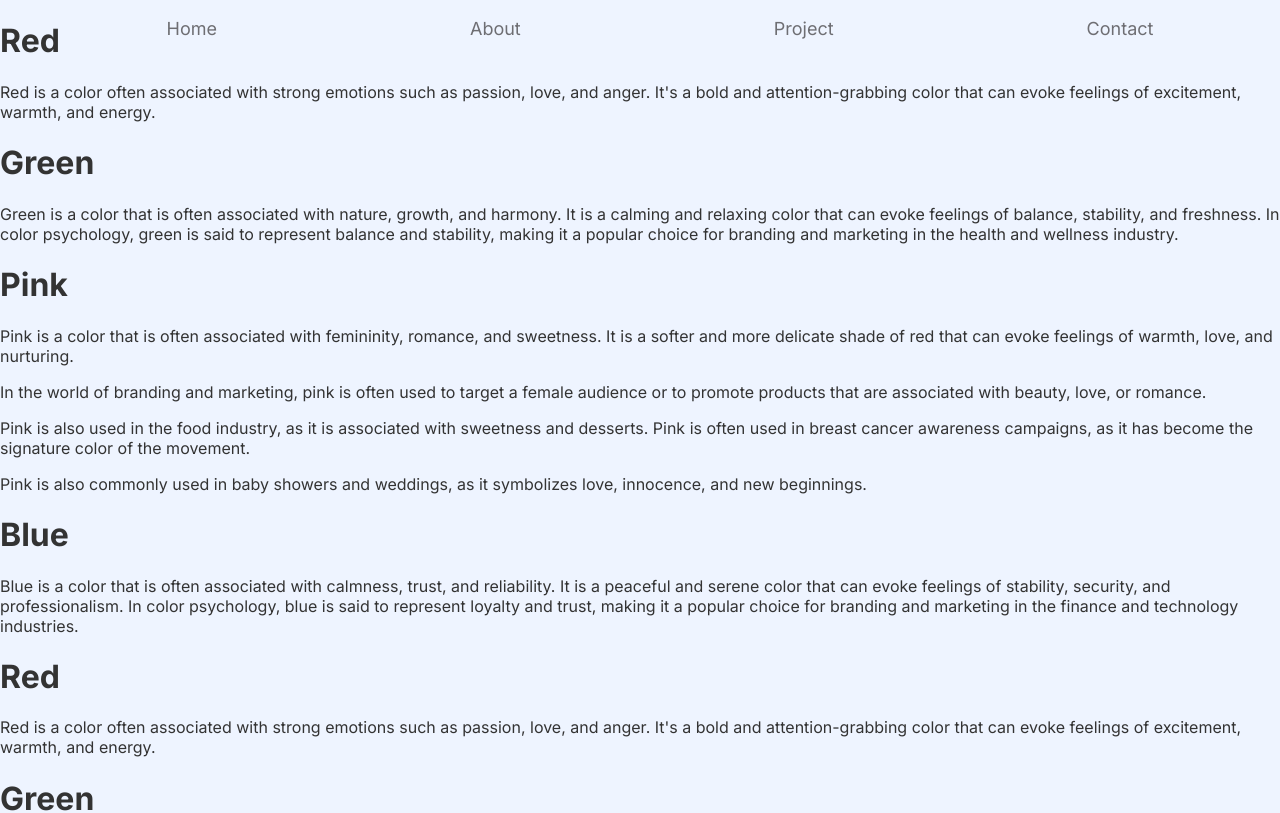
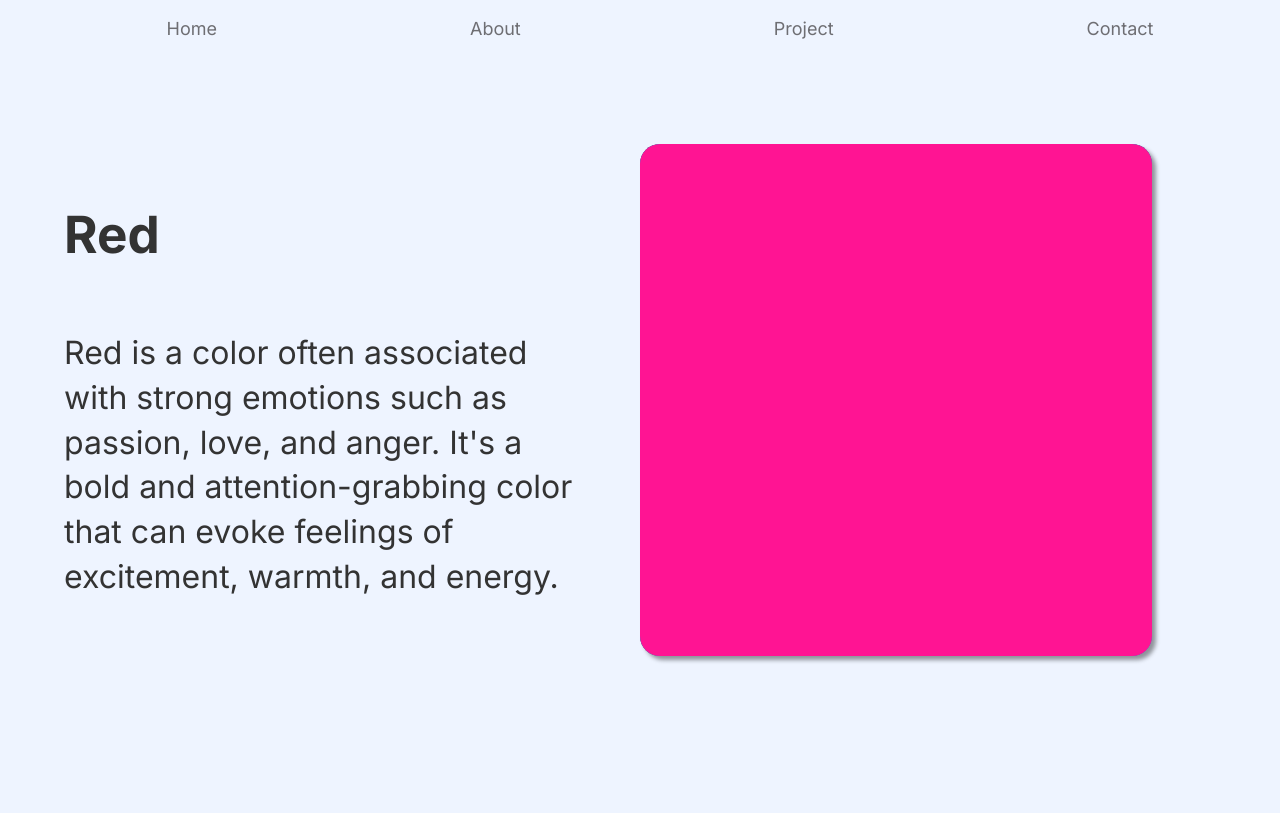
Before and after one commit to thefigtree/portfolio_24_03_11, a Next.js app: page / in a window 1280 px wide. Shown: the top 813 px of the page. Built offline with nearby package versions, Linux system fonts and the light colour scheme.

Commit message:
End: Main Css

```diff
--- a/src/app/page.module.css
+++ b/src/app/page.module.css
@@ -1,6 +1,131 @@
-.main {
+/* .main {
   height: 100vh;
-  /* background: linear-gradient(#ffa5d5, #fff); */
+} */
+
+.gallery h1 {
+  font-size: clamp(2em, 4vw, 6em);
+}
+
+.gallery p {
+  font-size: clamp(1.4em, 2.5vw, 3.5em);
+  line-height: 1.4;
+}
+
+.gallery {
+  display: flex;
+}
+
+.left {
+  width: 50%;
+}
+
+.right {
+  height: 100vh;
+  /* outline:1px solid purple; */
+  width: 50%;
+  display: flex;
+  flex-direction: column;
+  justify-content: center;
+}
+
+.content {
+  margin: auto;
+  width: 80%;
+}
+
+.section {
+  min-height: 100vh;
+  display: flex;
+  flex-direction: column;
+  justify-content: center;
+}
+
+.desktopGallery {
+  width: 40vw;
+  height: 40vw;
+  border-radius: 20px;
+  position: relative;
+  overflow: hidden;
+  box-shadow: 4px 4px 4px rgba(0, 0, 0, 0.4);
+}
+
+.desktopRed {
+  position: absolute;
+  width: 100%;
+  height: 100%;
+  background-color: crimson;
+}
+.desktopGreen {
+  position: absolute;
+  width: 100%;
+  height: 100%;
+  background-color: MediumSeaGreen;
+}
+.desktopPink {
+  position: absolute;
+  width: 100%;
+  height: 100%;
+  background-color: dodgerblue;
+}
+.desktopBlue {
+  position: absolute;
+  width: 100%;
+  height: 100%;
+  background-color: deepPink;
+}
+
+.moContent {
+  display: none;
+  width: 80vw;
+}
+
+.moRed {
+  width: 80vw;
+  height: 80vw;
+  margin-top: 5em;
+  border-radius: 6vw;
+  background-color: crimson;
+}
+.moGreen {
+  width: 80vw;
+  height: 80vw;
+  margin-top: 5em;
+  border-radius: 6vw;
+  background-color: MediumSeaGreen;
+}
+.moPink {
+  width: 80vw;
+  height: 80vw;
+  margin-top: 5em;
+  border-radius: 6vw;
+  background-color: dodgerblue;
+}
+.moBlue {
+  width: 80vw;
+  height: 80vw;
+  margin-top: 5em;
+  border-radius: 6vw;
+  background-color: deepPink;
+}
+
+@media screen and (max-width: 599px) {
+  .left {
+    display: none;
+  }
+
+  .right {
+    height: auto;
+    width: 100%;
+    align-items: center;
+  }
+
+  .desktopGallery {
+    display: none;
+  }
+
+  .moContent {
+    display: block;
+  }
 }
 
 /* .body,
```
